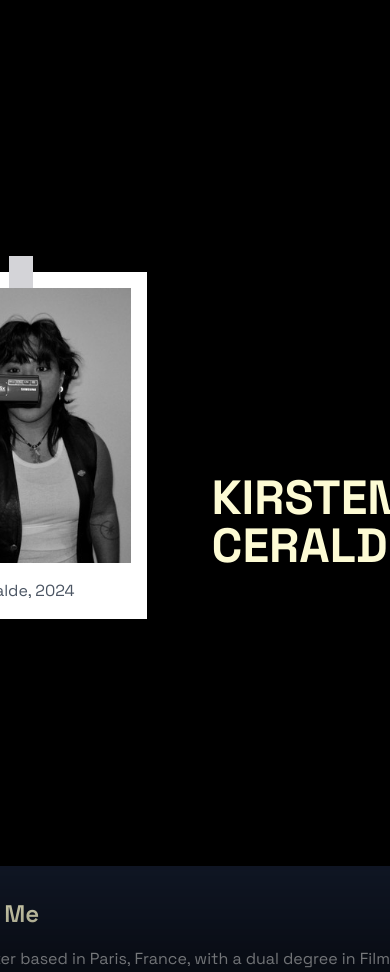
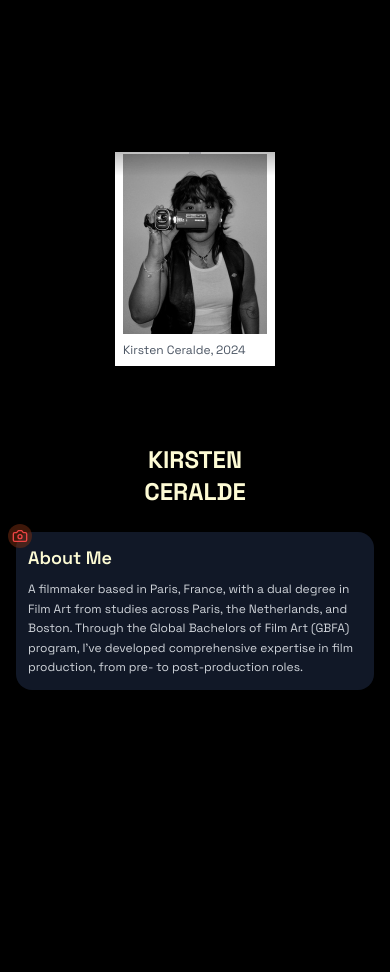
Before and after one commit to MAKIENAUT/KM2C, a Next.js app: page / in a window 390 px wide. Shown: the part 1560-2532 px from the top of the page. Built offline with nearby package versions, Linux system fonts and the light colour scheme.

Commit message:
[#43] Added responsiveness and breakpoints to these components

```diff
--- a/src/components/HeroNavbar.tsx
+++ b/src/components/HeroNavbar.tsx
@@ -78,7 +78,7 @@ export const HeroNavbar = ({
                   className="text-center"
                 >
                   <motion.div
-                    className="mx-auto w-[600px]"
+                    className="mx-auto w-full max-w-[300px] sm:max-w-[400px] md:max-w-[500px] lg:max-w-[600px]"
                     initial={{ opacity: 0, y: 20 }}
                     animate={{ opacity: 1, y: 0 }}
                     exit={{ opacity: 0, y: -20 }}
@@ -101,14 +101,14 @@ export const HeroNavbar = ({
               initial={{ opacity: 0 }}
               animate={{ opacity: showHeroLogo ? 1 : 0 }}
               transition={{ duration: 0.4 }}
-              className="absolute bottom-12 left-1/2 flex -translate-x-1/2 flex-col items-center"
+              className="absolute bottom-8 left-1/2 flex -translate-x-1/2 flex-col items-center sm:bottom-10 md:bottom-12"
             >
               <motion.div
                 animate={{ y: [0, 8, 0] }}
                 transition={{ duration: 1.5, repeat: Infinity }}
                 className="text-white/80"
               >
-                <ChevronDown className="h-8 w-8" />
+                <ChevronDown className="h-6 w-6 sm:h-7 sm:w-7 md:h-8 md:w-8" />
               </motion.div>
             </motion.div>
           </motion.div>
--- a/src/components/Resume.tsx
+++ b/src/components/Resume.tsx
@@ -43,7 +43,7 @@ const Polaroid = ({
   color = "",
 }: PolaroidProps) => (
   <motion.div
-    className={`absolute bg-white p-4 shadow-xl cursor-${cursor} ${className}`}
+    className={`absolute bg-white p-2 shadow-xl sm:p-3 md:p-4 cursor-${cursor} ${className}`}
     initial={false}
   >
     <div className={`relative aspect-[4/5] cursor-${cursor}`}>
@@ -56,18 +56,18 @@ const Polaroid = ({
       />
     </div>
     <div
-      className={`font-handwriting mt-4 text-left cursor-${cursor} ${color}`}
+      className={`font-handwriting mt-2 text-left text-xs sm:mt-3 sm:text-sm md:mt-4 cursor-${cursor} ${color}`}
     >
       {caption}
     </div>
-    <div className="absolute -top-4 left-1/2 h-8 w-6 -translate-x-1/2 bg-zinc-300" />
+    <div className="absolute -top-2 left-1/2 h-4 w-3 -translate-x-1/2 bg-zinc-300 sm:-top-3 sm:h-6 sm:w-4 md:-top-4 md:h-8 md:w-6" />
   </motion.div>
 );
 
 const PolaroidStack = () => {
   return (
     <motion.div
-      className="group relative h-[500px] w-80"
+      className="group relative h-[250px] w-40 sm:h-[300px] sm:w-48 md:h-[400px] md:w-64 lg:h-[500px] lg:w-80"
       whileHover="hover"
       initial="initial"
       animate="initial"
@@ -156,7 +156,7 @@ export const Resume = forwardRef<HTMLElement, ResumeProps>(
     return (
       <section
         ref={ref}
-        className="relative h-screen cursor-default bg-black pt-20"
+        className="relative h-screen cursor-default bg-black pt-6 sm:pt-10 md:pt-16 lg:pt-20"
       >
         <div
           ref={containerRef}
@@ -166,18 +166,18 @@ export const Resume = forwardRef<HTMLElement, ResumeProps>(
               : "opacity-100"
           }`}
         >
-          <div className="max-w-7xl px-4 py-16">
+          <div className="max-w-7xl px-4 py-6 sm:py-8 md:py-12 lg:py-16">
             {/* Header Section with Profile */}
             <motion.div
               style={{ y: profileY }}
-              className="mb-16 flex justify-center"
+              className="mb-6 flex flex-col items-center justify-center sm:mb-8 sm:flex-row md:mb-12 lg:mb-16"
             >
-              <div className="flex items-center gap-16">
+              <div className="flex flex-col items-center gap-6 sm:flex-row sm:gap-8 md:gap-12 lg:gap-16">
                 <PolaroidStack />
 
-                {/* Name and Contact Info - Keep existing code */}
+                {/* Name and Contact Info */}
                 <motion.div
-                  className="group flex-col justify-center"
+                  className="group mt-6 flex-col justify-center sm:mt-0"
                   whileHover="hover"
                   initial="initial"
                   animate="initial"
@@ -198,16 +198,16 @@ export const Resume = forwardRef<HTMLElement, ResumeProps>(
                       },
                     }}
                   >
-                    <h2 className="text-5xl font-bold text-cream md:text-7xl">
+                    <h2 className="text-center text-2xl font-bold text-cream sm:text-left sm:text-3xl md:text-5xl lg:text-7xl">
                       KIRSTEN
                     </h2>
-                    <h2 className="text-5xl font-bold text-cream md:text-7xl">
+                    <h2 className="text-center text-2xl font-bold text-cream sm:text-left sm:text-3xl md:text-5xl lg:text-7xl">
                       CERALDE
                     </h2>
                   </motion.div>
 
                   <motion.div
-                    className="mt-6 flex flex-col gap-4 text-gray-300"
+                    className="mt-3 flex flex-col gap-2 text-gray-300 sm:mt-4 sm:gap-3 md:mt-5 md:gap-4 lg:mt-6"
                     variants={{
                       initial: {
                         opacity: 0,
@@ -217,7 +217,7 @@ export const Resume = forwardRef<HTMLElement, ResumeProps>(
                       hover: {
                         opacity: 1,
                         height: "auto",
-                        marginTop: 24,
+                        marginTop: 16,
                         transition: {
                           duration: 0.3,
                           ease: "easeOut",
@@ -229,7 +229,7 @@ export const Resume = forwardRef<HTMLElement, ResumeProps>(
                     {contactInfo.map((info, index) => (
                       <motion.div
                         key={index}
-                        className="flex items-center gap-2"
+                        className="flex items-center gap-2 text-xs sm:text-sm md:text-base"
                         variants={{
                           initial: {
                             opacity: 0,
@@ -245,7 +245,7 @@ export const Resume = forwardRef<HTMLElement, ResumeProps>(
                           },
                         }}
                       >
-                        <info.icon className="text-red-500" size={18} />
+                        <info.icon className="text-red-500" size={16} />
                         <span>{info.text}</span>
                       </motion.div>
                     ))}
@@ -255,19 +255,19 @@ export const Resume = forwardRef<HTMLElement, ResumeProps>(
             </motion.div>
 
             {/* Main Content */}
-            <div className="space-y-24">
+            <div className="space-y-8 sm:space-y-12 md:space-y-16 lg:space-y-24">
               {/* Bio Section */}
               <motion.div
                 style={{ y: bioY }}
-                className="relative mx-auto max-w-4xl rounded-2xl bg-gray-900 p-8 shadow-lg"
+                className="relative mx-auto max-w-4xl rounded-2xl bg-gray-900 p-3 shadow-lg sm:p-4 md:p-6 lg:p-8"
               >
-                <div className="absolute -left-4 -top-4 rounded-full bg-orange-900/50 p-4">
-                  <Camera className="h-8 w-8 text-red-500" />
+                <div className="absolute -left-2 -top-2 rounded-full bg-orange-900/50 p-1 sm:-left-3 sm:-top-3 sm:p-2 md:-left-4 md:-top-4 md:p-3 lg:p-4">
+                  <Camera className="h-4 w-4 text-red-500 sm:h-5 sm:w-5 md:h-6 md:w-6 lg:h-8 lg:w-8" />
                 </div>
-                <h3 className="mb-4 text-2xl font-semibold text-cream">
+                <h3 className="mb-2 text-lg font-semibold text-cream sm:mb-3 sm:text-xl md:mb-4 md:text-2xl">
                   About Me
                 </h3>
-                <p className="leading-relaxed text-gray-300">
+                <p className="text-xs leading-relaxed text-gray-300 sm:text-sm md:text-base">
                   A filmmaker based in Paris, France, with a dual degree in Film
                   Art from studies across Paris, the Netherlands, and Boston.
                   Through the Global Bachelors of Film Art (GBFA) program,
@@ -279,8 +279,8 @@ export const Resume = forwardRef<HTMLElement, ResumeProps>(
           </div>
         </div>
 
-        <div className="pointer-events-none absolute left-0 top-0 h-32 w-full bg-gradient-to-b from-black/50 to-transparent" />
-        <div className="pointer-events-none absolute bottom-0 left-0 h-32 w-full bg-gradient-to-t from-black/50 to-transparent" />
+        <div className="pointer-events-none absolute left-0 top-0 h-12 w-full bg-gradient-to-b from-black/50 to-transparent sm:h-16 md:h-24 lg:h-32" />
+        <div className="pointer-events-none absolute bottom-0 left-0 h-12 w-full bg-gradient-to-t from-black/50 to-transparent sm:h-16 md:h-24 lg:h-32" />
       </section>
     );
   }
```
